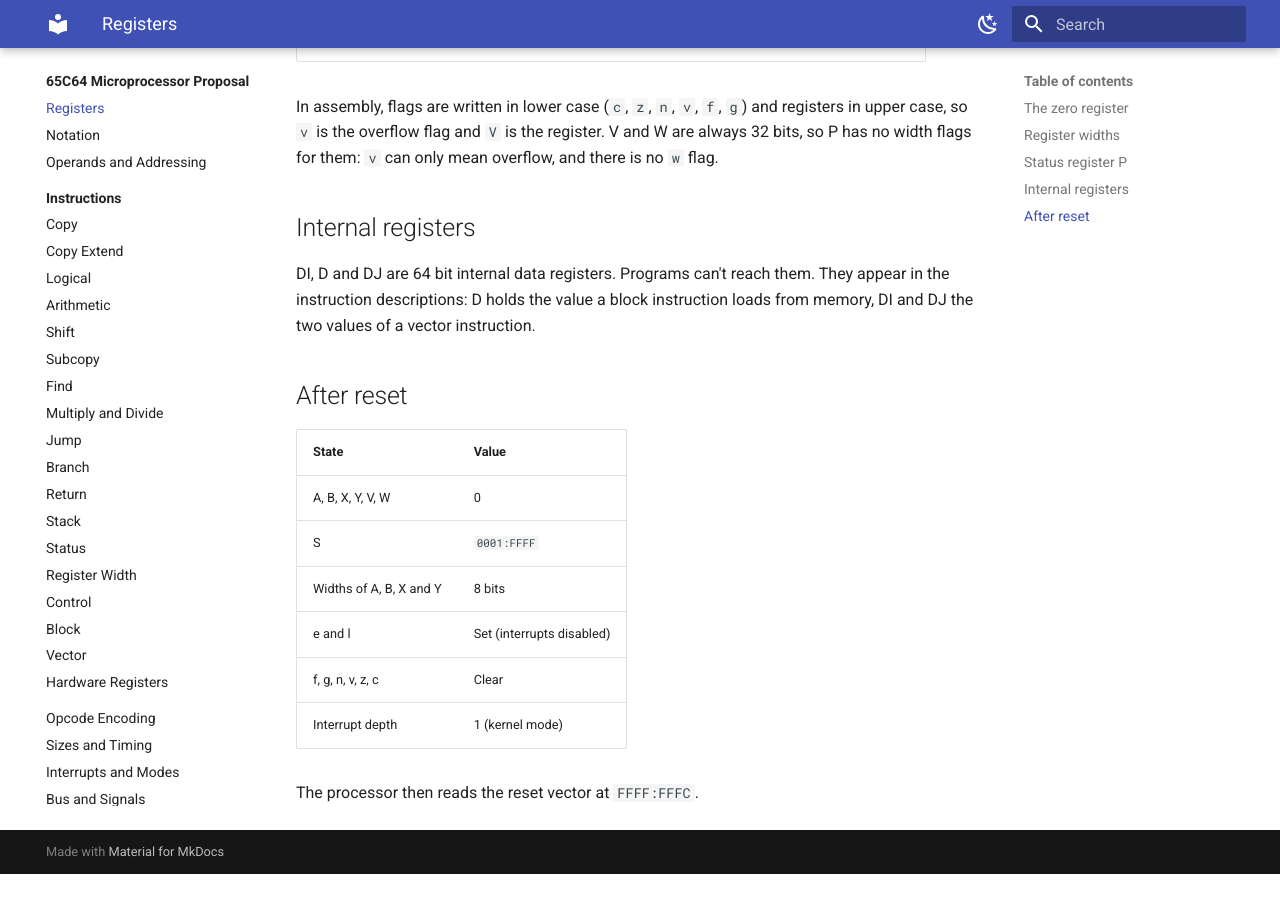
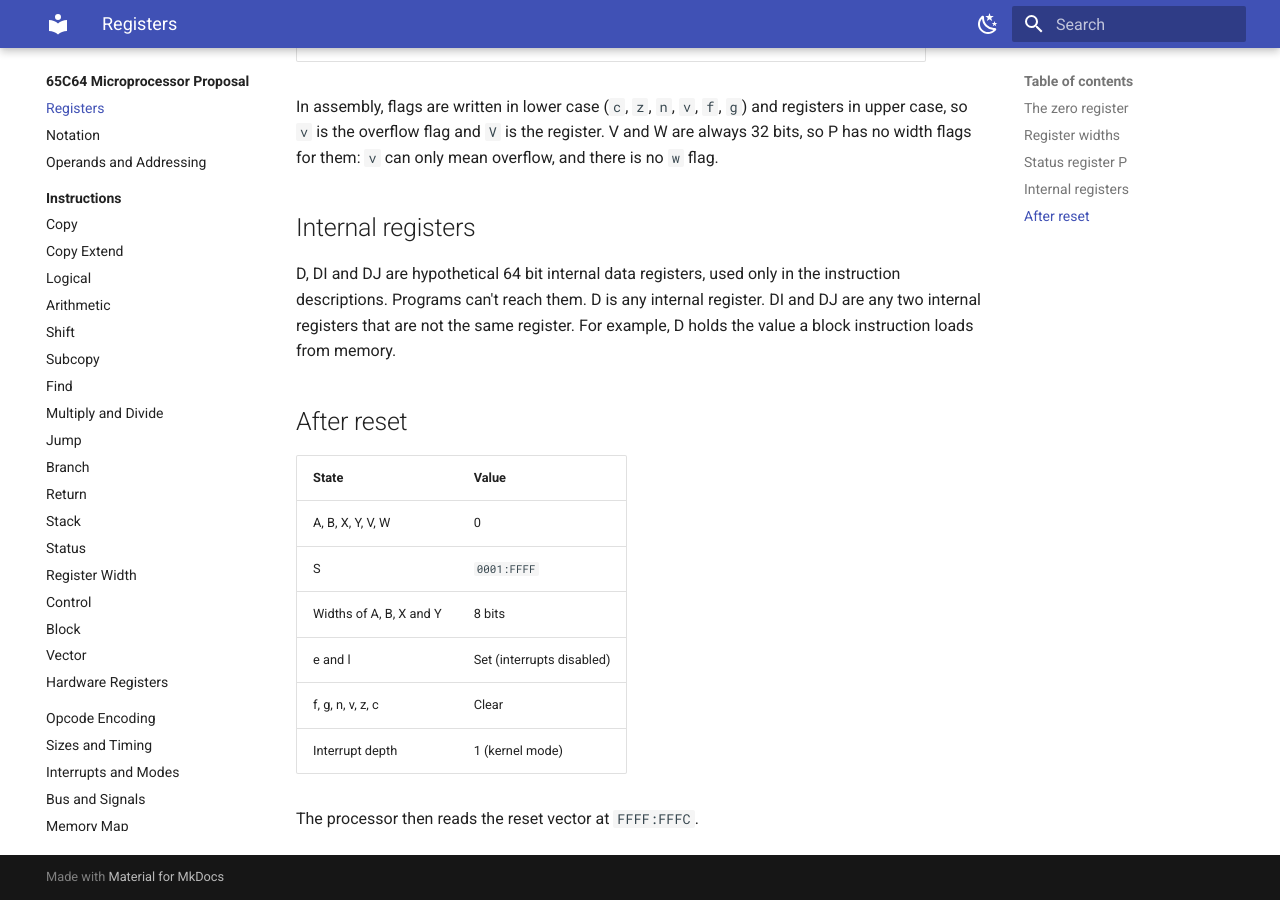
Before and after one commit to andrewpaterson/HCP65, an MkDocs documentation site: the page built from Website/docs/65c64/registers.md, in a window 1280 px wide and 900 px high, scrolled down 2183 px. Built offline with MkDocs 1.6.1 and Material for MkDocs 9.7.7, drawn with Linux system fonts in a browser that asks for light colours; plug-ins that fetch from the network failed and are left out; before the commit the page ends 3057 px from its top, so only the background shows below that.

Commit message:
The 65C64 docs describe D as any hypothetical internal register, and DI and DJ as any two that are not the same register.

```diff
--- a/Website/docs/65c64/registers.md
+++ b/Website/docs/65c64/registers.md
@@ -75,9 +75,10 @@ so P has no width flags for them: `v` can only mean overflow, and there is no `w
 
 ## Internal registers
 
-DI, D and DJ are 64 bit internal data registers.  Programs can't reach them.  They appear in
-the instruction descriptions: D holds the value a block instruction loads from memory, DI and
-DJ the two values of a vector instruction.
+D, DI and DJ are hypothetical 64 bit internal data registers, used only in the instruction
+descriptions.  Programs can't reach them.  D is any internal register.  DI and DJ are any two
+internal registers that are not the same register.  For example, D holds the value a block
+instruction loads from memory.
 
 ## After reset
 
```
Also changed, not shown: Website/docs/65c64/notation.md (+2 -1 lines).
